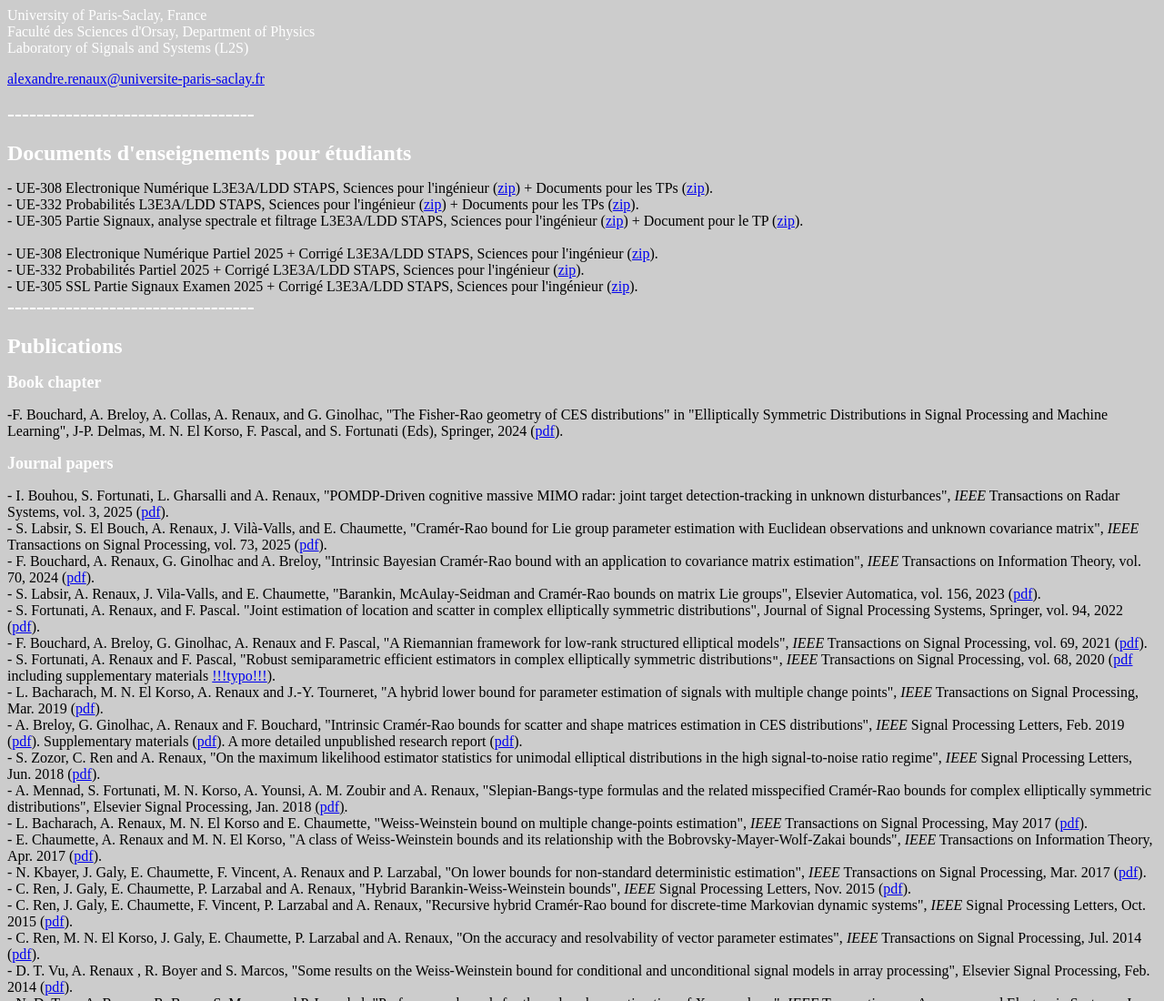
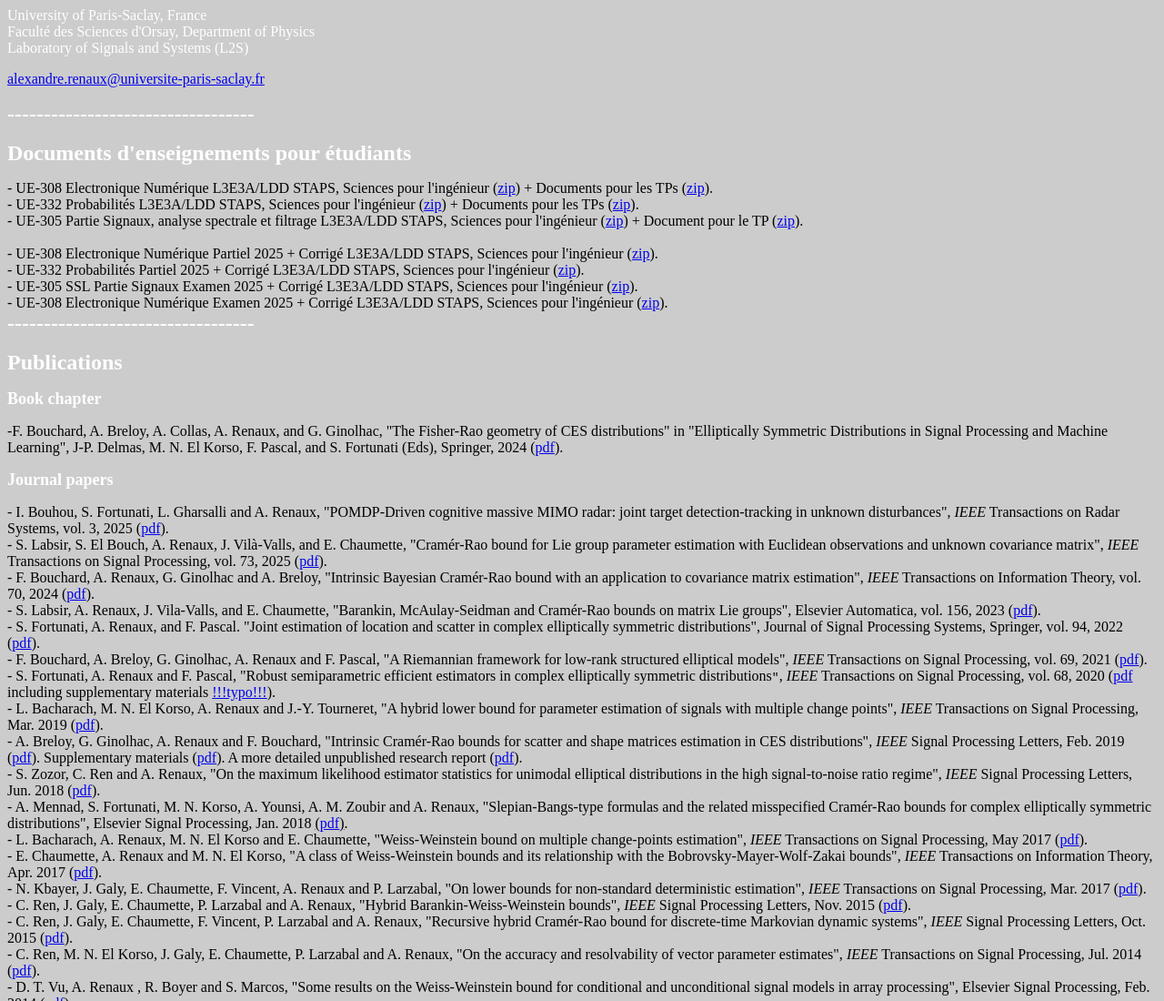
Before and after one commit to alexandrerenaux/alexandrerenaux.github.io, a plain HTML site: page index.htm in a window 1280 px wide. Shown: the top 1100 px of the page at 91% size. Drawn offline with Linux system fonts and the light colour scheme.

Commit message:
Add files via upload

```diff
--- a/index.htm
+++ b/index.htm
@@ -3,7 +3,7 @@
 
        <font size="5"><b><font color="#FFFFFF">----------------------------------</font></b></font></p>
 
-      <b><font color="#FFFFFF">Documents d'enseignements pour étudiants</font></b></font></p>    <p>- UE-308 Electronique Numérique L3E3A/LDD STAPS, Sciences pour l'ingénieur (<a href="publications/308_EN.zip">zip</a>) + Documents pour les TPs (<a href="publications/TP_308_docs.zip">zip</a>).<br> - UE-332 Probabilités L3E3A/LDD STAPS, Sciences pour l'ingénieur (<a href="publications/332_Proba.zip">zip</a>) + Documents pour les TPs (<a href="publications/TP_Proba_332.zip">zip</a>).<br> - UE-305 Partie Signaux, analyse spectrale et filtrage L3E3A/LDD STAPS, Sciences pour l'ingénieur (<a href="publications/305_Signaux.zip">zip</a>) + Document pour le TP (<a href="publications/TP_305_Signal.zip">zip</a>).<br> <br> - UE-308 Electronique Numérique Partiel 2025 + Corrigé L3E3A/LDD STAPS, Sciences pour l'ingénieur (<a href="publications/308_Partiel2025.zip">zip</a>).<br> - UE-332 Probabilités Partiel 2025 + Corrigé L3E3A/LDD STAPS, Sciences pour l'ingénieur (<a href="publications/332_Partiel2025.zip">zip</a>).<br> - UE-305 SSL Partie Signaux Examen 2025 + Corrigé L3E3A/LDD STAPS, Sciences pour l'ingénieur (<a href="publications/305_Examen2025.zip">zip</a>). <br>
+      <b><font color="#FFFFFF">Documents d'enseignements pour étudiants</font></b></font></p>    <p>- UE-308 Electronique Numérique L3E3A/LDD STAPS, Sciences pour l'ingénieur (<a href="publications/308_EN.zip">zip</a>) + Documents pour les TPs (<a href="publications/TP_308_docs.zip">zip</a>).<br> - UE-332 Probabilités L3E3A/LDD STAPS, Sciences pour l'ingénieur (<a href="publications/332_Proba.zip">zip</a>) + Documents pour les TPs (<a href="publications/TP_Proba_332.zip">zip</a>).<br> - UE-305 Partie Signaux, analyse spectrale et filtrage L3E3A/LDD STAPS, Sciences pour l'ingénieur (<a href="publications/305_Signaux.zip">zip</a>) + Document pour le TP (<a href="publications/TP_305_Signal.zip">zip</a>).<br> <br> - UE-308 Electronique Numérique Partiel 2025 + Corrigé L3E3A/LDD STAPS, Sciences pour l'ingénieur (<a href="publications/308_Partiel2025.zip">zip</a>).<br> - UE-332 Probabilités Partiel 2025 + Corrigé L3E3A/LDD STAPS, Sciences pour l'ingénieur (<a href="publications/332_Partiel2025.zip">zip</a>).<br> - UE-305 SSL Partie Signaux Examen 2025 + Corrigé L3E3A/LDD STAPS, Sciences pour l'ingénieur (<a href="publications/305_Examen2025.zip">zip</a>). <br> - UE-308 Electronique Numérique Examen 2025 + Corrigé L3E3A/LDD STAPS, Sciences pour l'ingénieur (<a href="publications/308_Examen2025.zip">zip</a>). <br>
 
       <font size="5"><b><font color="#FFFFFF">----------------------------------</font></b></font></p>
 
```
